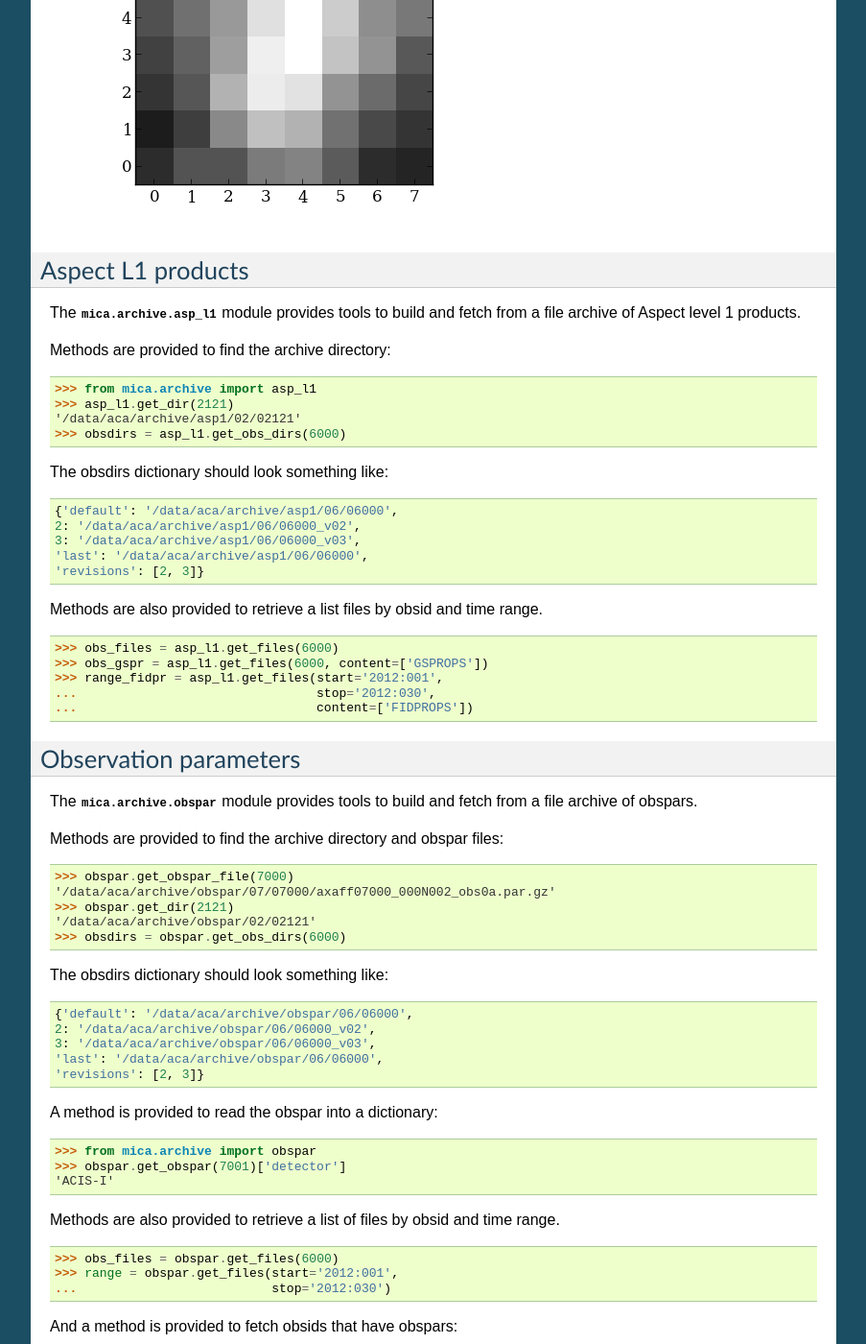
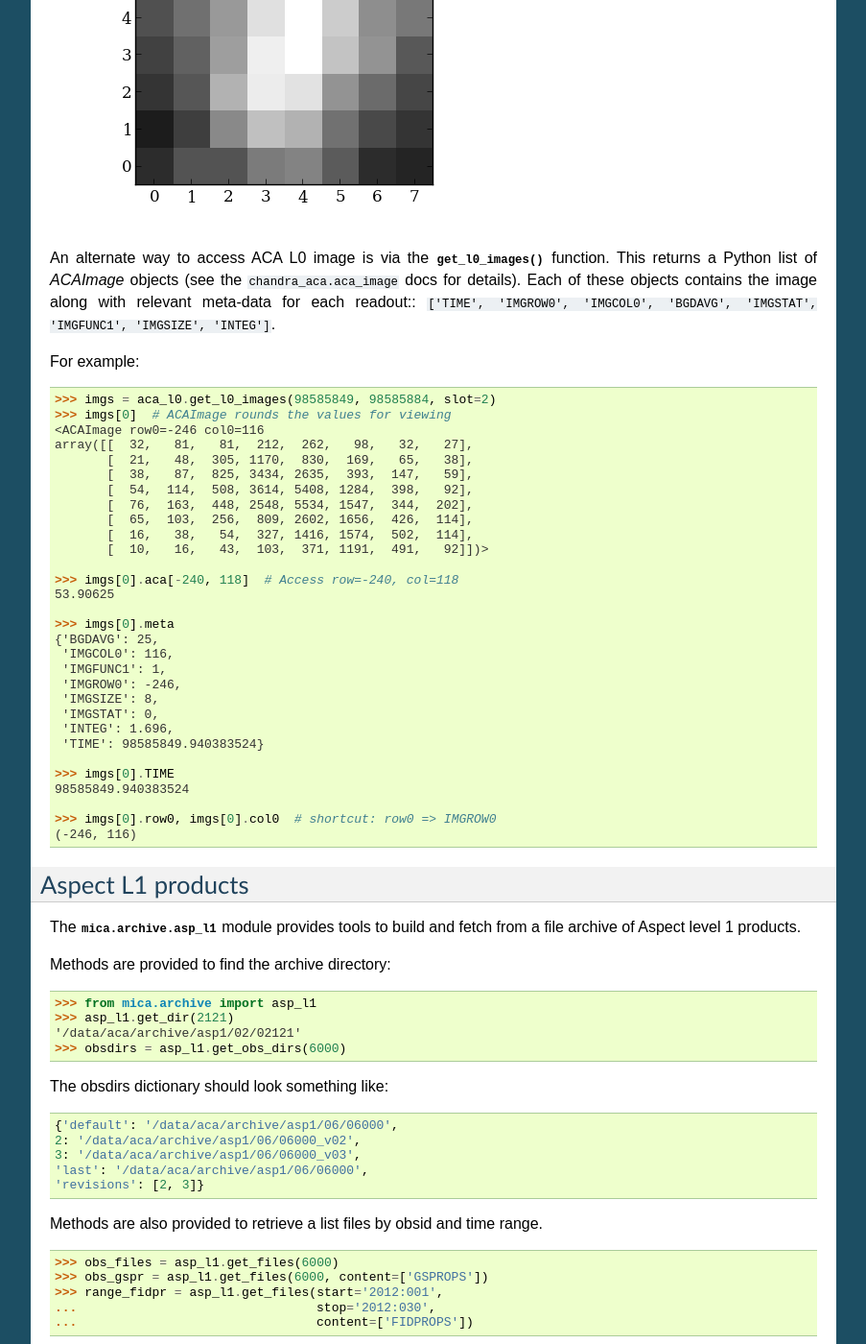
Before and after one commit to sot/mica, a Sphinx documentation site: the page built from doc/index.rst, in a window 1280 px wide and 1400 px high, scrolled down 5892 px. Shown: the whole window at 96% size, without its empty margins (198-1101 px from the left). Built offline with Sphinx 7.4.7, drawn with Linux system fonts in a browser that asks for light colours.

Commit message:
Add narrative docs for get_l0_images

```diff
--- a/doc/index.rst
+++ b/doc/index.rst
@@ -256,6 +256,45 @@ to create this:
 
    .. image:: plots/slot_2.gif
 
+An alternate way to access ACA L0 image is via the
+:func:`~mica.archive.aca_l0.get_l0_images()` function.  This returns a Python list of
+`ACAImage` objects (see the ``chandra_aca.aca_image`` docs for details).  Each of these
+objects contains the image along with relevant meta-data for each readout:: ``['TIME',
+'IMGROW0', 'IMGCOL0', 'BGDAVG', 'IMGSTAT', 'IMGFUNC1', 'IMGSIZE', 'INTEG']``.
+
+For example::
+
+  >>> imgs = aca_l0.get_l0_images(98585849, 98585884, slot=2)
+  >>> imgs[0]  # ACAImage rounds the values for viewing
+  <ACAImage row0=-246 col0=116
+  array([[  32,   81,   81,  212,  262,   98,   32,   27],
+         [  21,   48,  305, 1170,  830,  169,   65,   38],
+         [  38,   87,  825, 3434, 2635,  393,  147,   59],
+         [  54,  114,  508, 3614, 5408, 1284,  398,   92],
+         [  76,  163,  448, 2548, 5534, 1547,  344,  202],
+         [  65,  103,  256,  809, 2602, 1656,  426,  114],
+         [  16,   38,   54,  327, 1416, 1574,  502,  114],
+         [  10,   16,   43,  103,  371, 1191,  491,   92]])>
+
+  >>> imgs[0].aca[-240, 118]  # Access row=-240, col=118
+  53.90625
+
+  >>> imgs[0].meta
+  {'BGDAVG': 25,
+   'IMGCOL0': 116,
+   'IMGFUNC1': 1,
+   'IMGROW0': -246,
+   'IMGSIZE': 8,
+   'IMGSTAT': 0,
+   'INTEG': 1.696,
+   'TIME': 98585849.940383524}
+
+  >>> imgs[0].TIME
+  98585849.940383524
+
+  >>> imgs[0].row0, imgs[0].col0  # shortcut: row0 => IMGROW0
+  (-246, 116)
+
 
 Aspect L1 products
 ------------------
```
